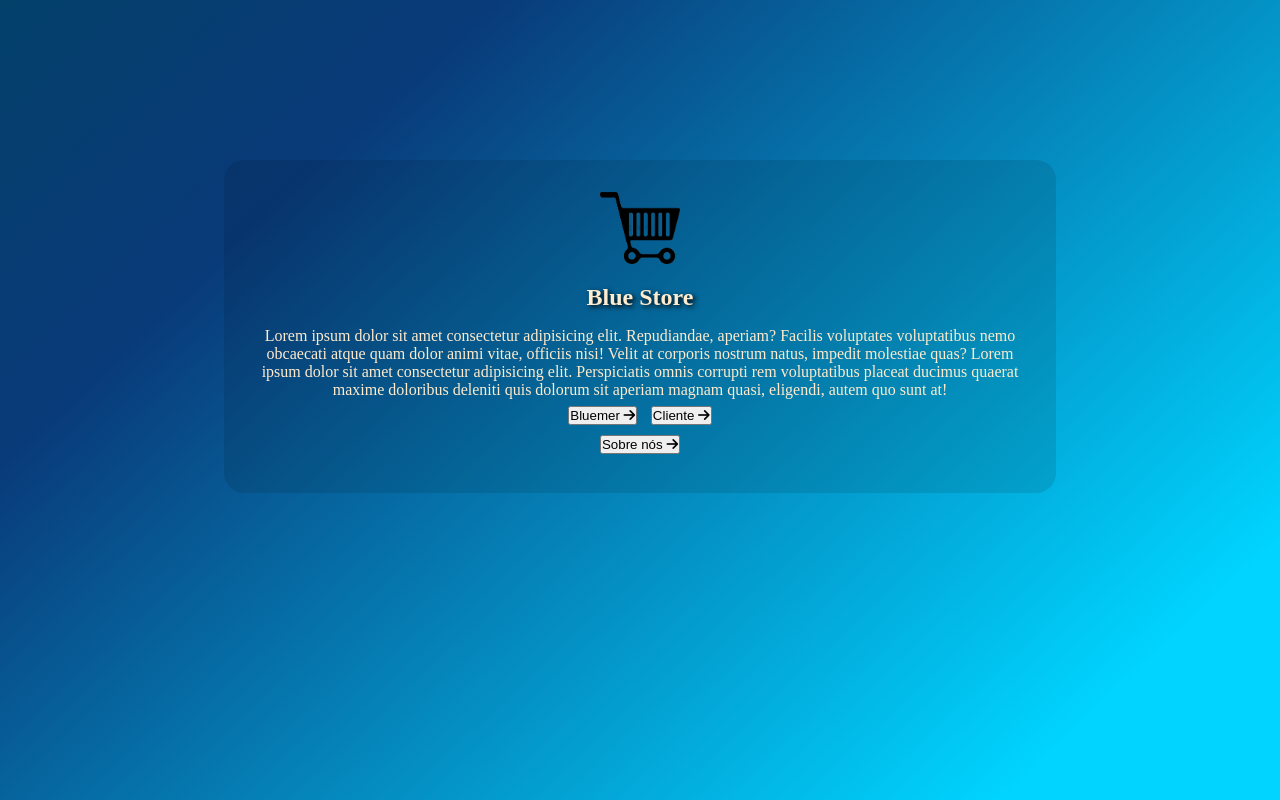
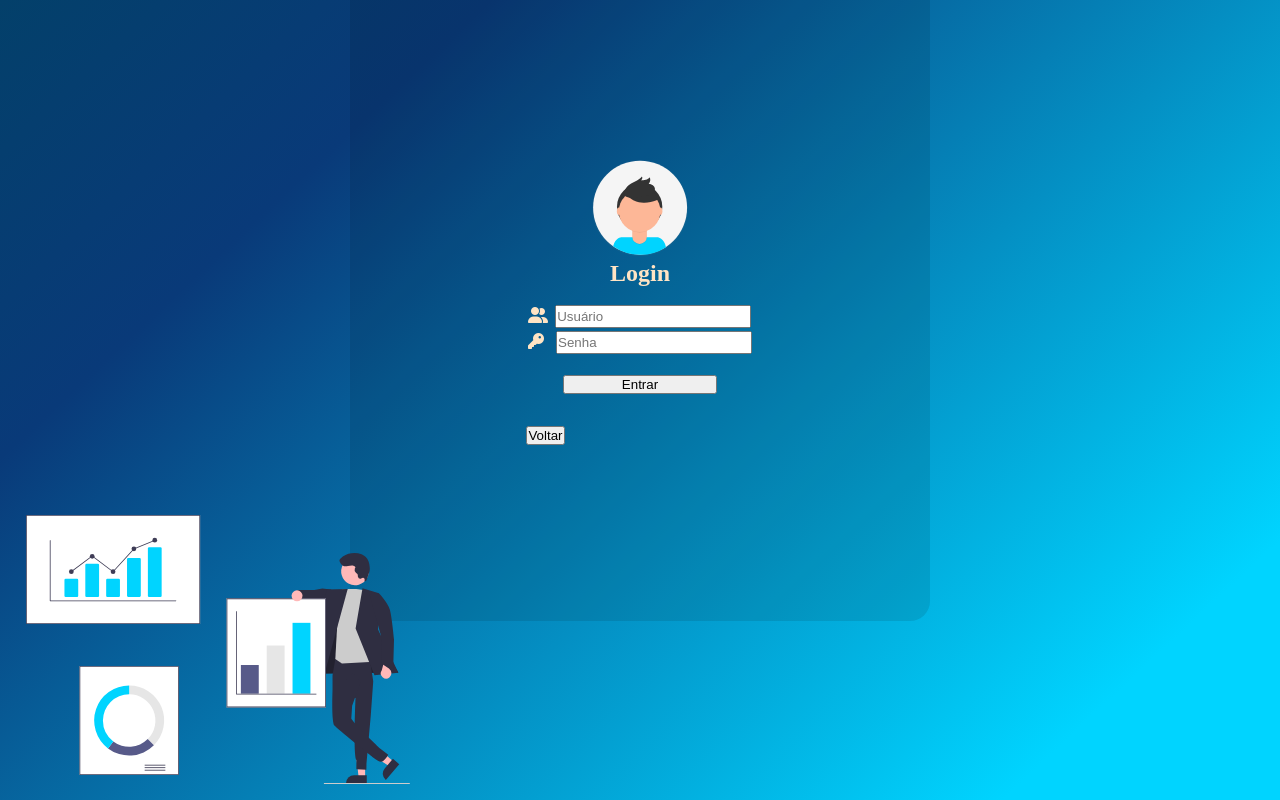
Before and after one commit to lucasmbrute2/Blue_store, a Python web app: template templates/index.html in a window 1280 px wide. Run offline with Jinja, Linux system fonts and the light colour scheme; the template is opened without the code that fills it, so the values that code supplies are empty; some libraries are stand-ins or nearby versions.

Commit message:
Estilizando a tela de login

```diff
--- a/static/css/style.css
+++ b/static/css/style.css
@@ -15,14 +15,55 @@ section{
     justify-content: center;
     align-items: center;
 }
-
+#sideImg{
+    position: absolute;
+    bottom: 2%;
+    width: 30vw;
+    left: 2%;
+}
 /* Login card */
 #loginCard{
-    display: none;
     color: bisque;
-    background-color: black;
-    margin: auto;
-    position: absolute;
+    background-color: rgba(0, 0, 0, .1);
+    justify-content: center;
+    align-items: center;
+    padding: 10rem;
+    border-radius: 0px 00px 20px 0px;
+}
+#loginCard .loginIcon{
+    text-align: center;
+    width: 100%;
+}
+#loginCard .loginIcon img{
+    width: 6rem;
+}
+#loginCard .loginForm{
+    display: grid;
+    padding: 1rem;
+
+}
+#loginCard .loginForm .fas{
+    margin: .1rem;
+}
+#loginCard #username{
+    margin-left: .2rem;
+    width: 12rem;
+    height: 1.2rem;
+
+}
+#loginCard #password{
+    margin-left: .5rem;
+    width: 12rem;
+    height: 1.2rem;
+
+}
+#loginCard .loginForm button{
+    margin-top: 1.2rem;
+    width: 12vw;
+    justify-self: center;
+}
+#loginCard .btn{
+   margin: 1rem;
 
 }
 /* login card */
@@ -36,6 +77,7 @@ section{
     margin-top: 10rem;
     border-radius: 20px;
     padding: 2rem;
+    display: none;
 }
 #descriptionCard img{
     width: 5rem;
--- a/templates/index.html
+++ b/templates/index.html
@@ -12,12 +12,21 @@
     <section>
         <div id="loginCard">
             <div class="loginIcon">
-                <button class="btn loginBtn"><i class="fas fa-user-friends"></i></button>
-                <span>Login</span>
+                <img src="../static/img/home/avatar.svg" alt="avatar icon">
+                <h1>Login</h1>
             </div>
-            <input type="text">
-            <input type="password">
+            <form class="loginForm">
+                <i class="fas fa-user-friends">
+                    <input id="username" type="text" placeholder="Usuário">
+                </i>
 
+                <i class="fas fa-key">
+                    <input id="password" type="password" placeholder="Senha">
+                </i>
+
+                <button type="submit">Entrar</button>
+            </form>
+            <a href=""><button class="btn">Voltar</button></a>
         </div>
         <div id="descriptionCard">
             <img src="../static/img/logo.png" alt="CArrinho">
@@ -30,6 +39,6 @@
             </div>
         </div>
     </section>
-
+    <img id="sideImg" src="../static/img/home/admin.svg" alt="">
 </body>
 </html>
```
Also changed, not shown: static/img/home/admin.svg (added), static/img/home/avatar.svg (added), static/img/home/logo.png (renamed from static/img/logo.png), static/img/home/user.svg (added).
